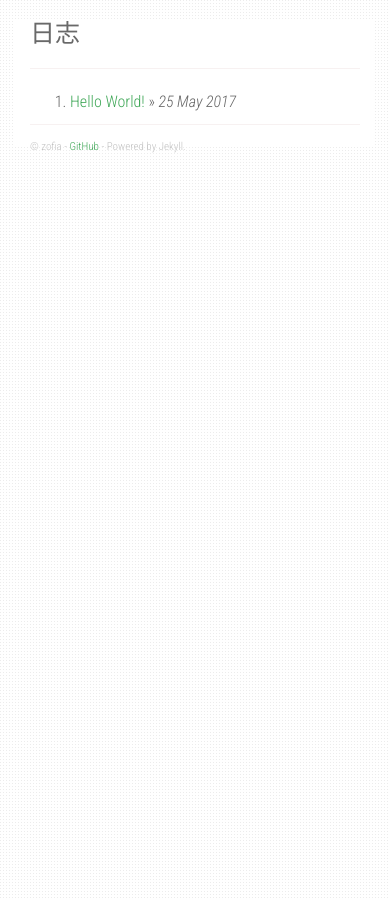
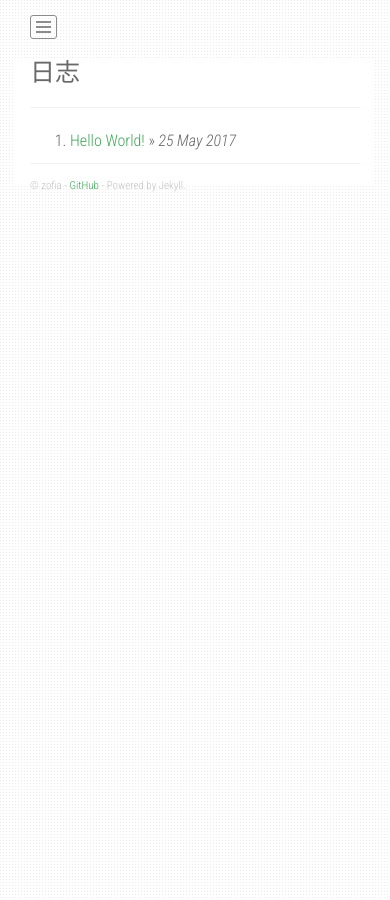
Before and after one commit to ZofiaMiao/ZofiaMiao.github.io, a Jekyll site: the page built from index.html, in a window 390 px wide. Built offline with Jekyll 4.4.1, drawn with Linux system fonts in a browser that asks for light colours; nearby versions of some CDN libraries; the list of posts is cut into pages by our own code.

Commit message:
小屏展开按钮

```diff
--- a/static/css/main.css
+++ b/static/css/main.css
@@ -173,19 +173,25 @@ div.col-sm-3 img.profile-avatar {
     display: none;
   }
   .expand-btn{
+    display: block;
+    width: 27px;
     padding:5px;
     border:1px solid #8C8C8C;
     border-radius: 3px;
     -webkit-border-radius: 3px;
     -moz-border-radius: 3px;
+    margin:15px;
   }
   .expand-btn .bar{
     display: block;
-    width: 20px;
+    width: 15px;
     height:2px;
     background: #8C8C8C;
   }
   .expand-btn .bar:nth-child(2){
     margin:3px 0;
   }
+  .expand-btn:active{
+    background: #ddd;
+  }
 }
```
